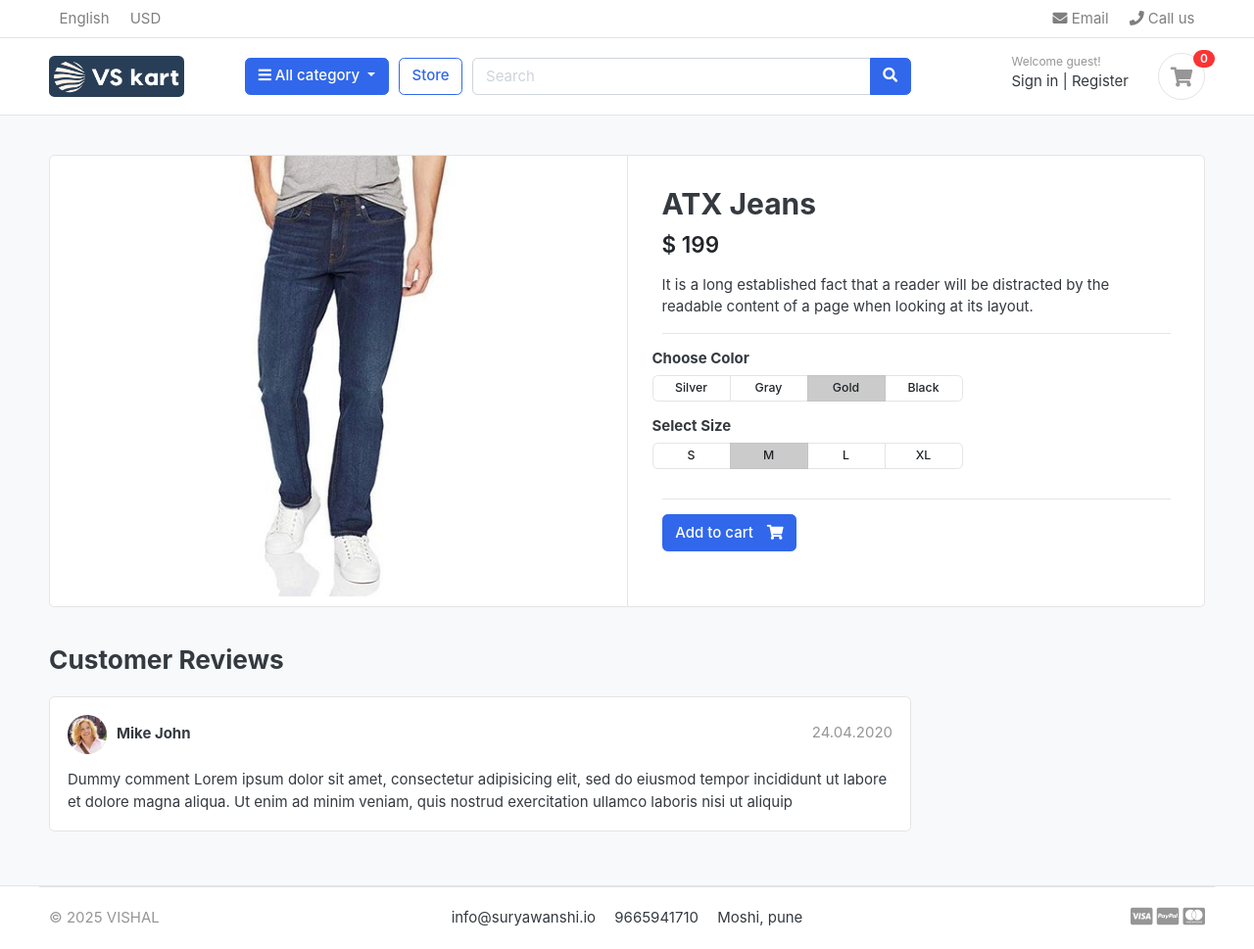
After one commit to vishalss10/VS_kart, a Django app: page /store/jeans/atx-jeans/ in a window 1280 px wide. The commit adds this page. Shown: the whole page at 98% size. Run offline with Django 5.2, Linux system fonts and the light colour scheme; data comes from the database, SQL or seed files in the repository; some libraries are stand-ins or nearby versions; some web fonts are replaced.

Commit message:
add the product detail page and active link to the page

```diff
--- a/VSKart/settings.py
+++ b/VSKart/settings.py
@@ -66,6 +66,7 @@ TEMPLATES = [
                 'django.template.context_processors.request',
                 'django.contrib.auth.context_processors.auth',
                 'django.contrib.messages.context_processors.messages',
+                'category.context_processors.menu_links'
             ],
         },
     },
--- /dev/null
+++ b/category/context_processors.py
@@ -0,0 +1,5 @@
+from .models import Category
+
+def menu_links(request):
+    links = Category.objects.all()
+    return dict(links = links)
--- a/category/models.py
+++ b/category/models.py
@@ -1,15 +1,20 @@
 from django.db import models
+from django.urls import reverse
 
 # Create your models here.
 class Category(models.Model):
-   category_name = models.CharField(max_length=50 , unique=True)
-   slug = models.SlugField(max_length=100, unique=True)
-   description = models.TextField(max_length=255, blank=True)
-   cat_image = models.ImageField(upload_to='photos/categories', blank=True)
+    category_name = models.CharField(max_length=50 , unique=True)
+    slug = models.SlugField(max_length=100, unique=True)
+    description = models.TextField(max_length=255, blank=True)
+    cat_image = models.ImageField(upload_to='photos/categories', blank=True)
 
-   class Meta:
-       verbose_name = 'category'
-       verbose_name_plural = 'categories'
+    class Meta:
+        verbose_name = 'category'
+        verbose_name_plural = 'categories'
 
-   def __str__(self):
-       return self.category_name
+    def get_url(self):
+        return reverse('products_by_category',args=[self.slug])
+
+
+    def __str__(self):
+        return self.category_name
--- a/store/models.py
+++ b/store/models.py
@@ -1,5 +1,5 @@
 from django.db import models
-
+from django.urls import reverse
 # Create your models here.
 class Products(models.Model):
   product_name = models.CharField(max_length=200 , unique=True)
@@ -13,5 +13,9 @@ class Products(models.Model):
   created_date = models.DateTimeField(auto_now_add=True)
   modified_date = models.DateTimeField(auto_now=True)
 
+
+  def get_url(self):
+    return reverse('product_detail',args=[self.category.slug,self.slug])
+
   def __str__(self):
     return self.product_name
--- a/store/urls.py
+++ b/store/urls.py
@@ -4,4 +4,5 @@ from . import views
 urlpatterns = [
     path('', views.store, name='store'),
     path('<slug:category_slug>/', views.store, name='products_by_category'),
+    path('<slug:category_slug>/<slug:product_slug>/', views.product_detail, name='product_detail')
 ]
--- a/store/views.py
+++ b/store/views.py
@@ -20,3 +20,13 @@ def store(request,category_slug=None):
     }
 
     return render(request, 'store/store.html', context)
+
+def product_detail(request, category_slug, product_slug):
+    try:
+        single_product = Products.objects.get(category__slug=category_slug, slug=product_slug)
+    except Exception as e:
+        raise e
+    context = {
+        'single_product' : single_product ,
+    }
+    return render(request, 'store/product_detail.html',context)
--- a/templates/home.html
+++ b/templates/home.html
@@ -29,11 +29,11 @@
       {% for product in products %}
       <div class="col-md-3">
         <div class="card card-product-grid">
-          <a href="./product-detail.html" class="img-wrap">
+          <a href="{{ product.get_url }}" class="img-wrap">
             <img src="{{product.image.url}}" />
           </a>
           <figcaption class="info-wrap">
-            <a href="./product-detail.html" class="title"
+            <a href="{{ product.get_url }}" class="title"
               >{{product.product_name}}</a
             >
             <div class="price mt-1">${{product.price}}</div>
--- a/templates/includes/navbar.html
+++ b/templates/includes/navbar.html
@@ -63,22 +63,14 @@
               <i class="fa fa-bars"></i> All category
             </button>
             <div class="dropdown-menu">
-              <a class="dropdown-item" href="#"
-                >Machinery / Mechanical Parts / Tools
+              <a class="dropdown-item" href="{% url 'store' %}"
+                >All Categories
               </a>
-              <a class="dropdown-item" href="#"
-                >Consumer Electronics / Home Appliances
+              {% for link in links %}
+              <a class="dropdown-item" href="{{ link.get_url }}"
+                >{{ link.category_name }}
               </a>
-              <a class="dropdown-item" href="#">Auto / Transportation</a>
-              <a class="dropdown-item" href="#"
-                >Apparel / Textiles / Timepieces
-              </a>
-              <a class="dropdown-item" href="#"
-                >Home & Garden / Construction / Lights
-              </a>
-              <a class="dropdown-item" href="#"
-                >Beauty & Personal Care / Health
-              </a>
+              {% endfor %}
             </div>
           </div>
           <!-- category-wrap.// -->
--- /dev/null
+++ b/templates/store/product_detail.html
@@ -0,0 +1,114 @@
+{% extends 'base.html' %}
+{% load static %}
+{% block content %}
+<section class="section-content padding-y bg">
+    <div class="container">
+
+    <!-- ============================ COMPONENT 1 ================================= -->
+    <div class="card">
+        <div class="row no-gutters">
+            <aside class="col-md-6">
+    <article class="gallery-wrap">
+        <div class="img-big-wrap">
+           <a href="#"><img src="{{ single_product.image.url }}"></a>
+        </div> <!-- img-big-wrap.// -->
+
+    </article> <!-- gallery-wrap .end// -->
+            </aside>
+            <main class="col-md-6 border-left">
+    <article class="content-body">
+
+    <h2 class="title">{{ single_product.product_name }}</h2>
+
+    <div class="mb-3">
+        <var class="price h4">$ {{ single_product.price }}</var>
+    </div>
+
+    <p>{{ single_product.description }}</p>
+
+
+    <hr>
+        <div class="row">
+            <div class="item-option-select">
+                <h6>Choose Color</h6>
+                <div class="btn-group btn-group-sm btn-group-toggle" data-toggle="buttons">
+                  <label class="btn btn-light">
+                    <input type="radio" name="radio_color"> Silver
+                  </label>
+                  <label class="btn btn-light">
+                    <input type="radio" name="radio_color" > Gray
+                  </label>
+                  <label class="btn btn-light active">
+                    <input type="radio" name="radio_color checked"> Gold
+                  </label>
+                  <label class="btn btn-light">
+                    <input type="radio" name="radio_color"> Black
+                  </label>
+                </div>
+            </div>
+        </div> <!-- row.// -->
+        <div class="row">
+            <div class="item-option-select">
+                <h6>Select Size</h6>
+                <div class="btn-group btn-group-sm btn-group-toggle" data-toggle="buttons">
+                  <label class="btn btn-light">
+                    <input type="radio" name="radio_color"> S
+                  </label>
+                  <label class="btn btn-light active">
+                    <input type="radio" name="radio_color" checked> M
+                  </label>
+                  <label class="btn btn-light">
+                    <input type="radio" name="radio_color"> L
+                  </label>
+                  <label class="btn btn-light">
+                    <input type="radio" name="radio_color"> XL
+                  </label>
+                </div>
+            </div>
+        </div> <!-- row.// -->
+        <hr>
+        <a href="./product-detail.html" class="btn  btn-primary"> <span class="text">Add to cart</span> <i class="fas fa-shopping-cart"></i>  </a>
+    </article> <!-- product-info-aside .// -->
+            </main> <!-- col.// -->
+        </div> <!-- row.// -->
+    </div> <!-- card.// -->
+    <!-- ============================ COMPONENT 1 END .// ================================= -->
+
+    <br>
+
+    <div class="row">
+                <div class="col-md-9">
+
+        <header class="section-heading">
+            <h3>Customer Reviews </h3>
+
+        </header>
+
+        <article class="box mb-3">
+            <div class="icontext w-100">
+                <img src="{% static './images/avatars/avatar1.jpg' %}" class="img-xs icon rounded-circle">
+                <div class="text">
+                    <span class="date text-muted float-md-right">24.04.2020 </span>
+                    <h6 class="mb-1">Mike John </h6>
+
+                </div>
+            </div> <!-- icontext.// -->
+            <div class="mt-3">
+                <p>
+                    Dummy comment Lorem ipsum dolor sit amet, consectetur adipisicing elit, sed do eiusmod
+                    tempor incididunt ut labore et dolore magna aliqua. Ut enim ad minim veniam,
+                    quis nostrud exercitation ullamco laboris nisi ut aliquip
+                </p>
+            </div>
+        </article>
+
+
+
+        </div> <!-- col.// -->
+    </div> <!-- row.// -->
+
+
+    </div> <!-- container .//  -->
+    </section>
+    <!-- ========================= SECTION CONTENT END// ========================= -->
+{% endblock %}
```
Also changed, not shown: templates/store/store.html (+6 -9 lines).
